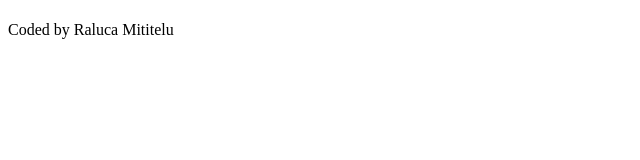
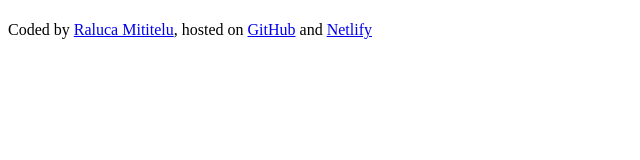
Before and after one commit to RalucaM13/WeatherForecastApp, a plain HTML site: page index.html in a window 1280 px wide. Shown: the whole page, without its empty margins (0-640 px from the left). Drawn offline with Linux system fonts and the light colour scheme.

Commit message:
Added footer links

```diff
--- a/index.html
+++ b/index.html
@@ -7,6 +7,17 @@
   </head>
   <body>
     <h1></h1>
-    <footer>Coded by Raluca Mititelu</footer>
+    <footer>
+      Coded by
+      <a href="https://github.com/RalucaM13" target="_blank">Raluca Mititelu</a
+      >, hosted on
+      <a href="https://github.com/RalucaM13/WeatherForecastApp" target="_blank">
+        GitHub</a
+      >
+      and
+      <a href="https://weatherforecastapp-rm.netlify.app/" target="_blank"
+        >Netlify</a
+      >
+    </footer>
   </body>
 </html>
```
